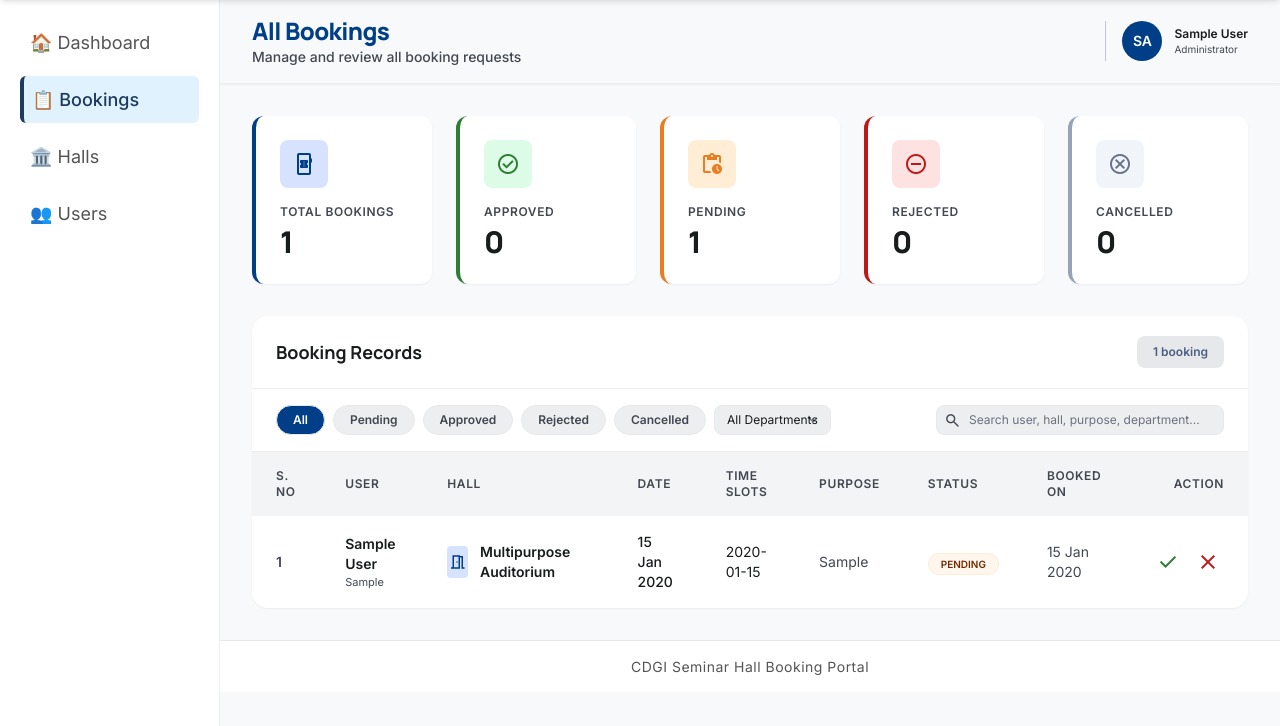
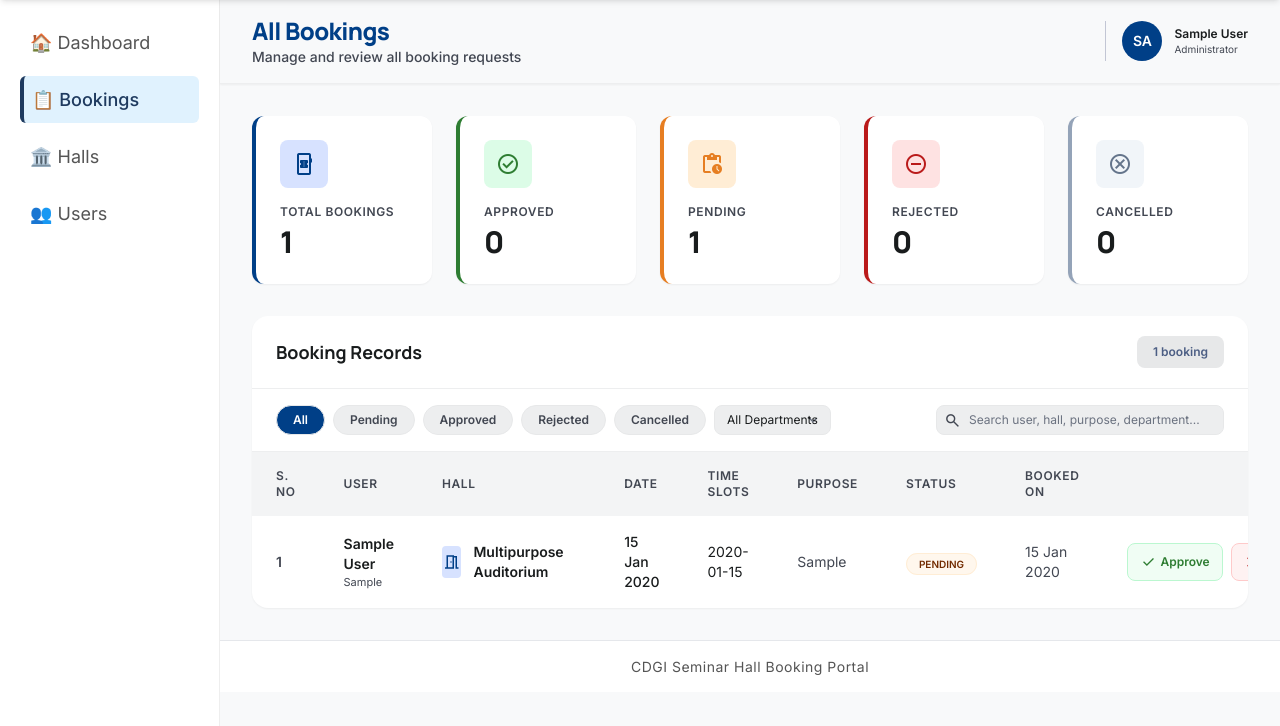
Before and after one commit to Yogeshgurjar25/Seminar-hall-booking-, a Flask app: page /admin_bookings in a window 1280 px wide. Shown: the part 75-801 px from the top of the page. Run offline with Flask 3, Linux system fonts and the light colour scheme; the visitor is signed in with stand-in values (Sample User, id 1); data comes from the database, SQL or seed files in the repository; tables that the repository leaves empty hold one stand-in row (values such as "Sample post"); some libraries are stand-ins or nearby versions.

Commit message:
update approve reject icon

```diff
--- a/templates/admin_bookings.html
+++ b/templates/admin_bookings.html
@@ -310,15 +310,15 @@
                               onsubmit="return confirm('Approve this booking request?')">
                           <input type="hidden" name="remark" value="">
                           <button type="submit"
-                            class="w-8 h-8 rounded-full flex items-center justify-center text-[#2e7d32] hover:bg-green-50 transition-colors"
+                            class="flex items-center gap-1 px-3 py-1.5 rounded-lg bg-green-50 text-[#2e7d32] hover:bg-green-100 transition-colors text-xs font-bold border border-green-200"
                             title="Approve">
-                            <span class="material-symbols-outlined">check</span>
+                            <span class="material-symbols-outlined text-base">check</span> Approve
                           </button>
                         </form>
                         <button type="button" onclick="openReject({{ b.id }})"
-                          class="w-8 h-8 rounded-full flex items-center justify-center text-error hover:bg-red-50 transition-colors"
+                          class="flex items-center gap-1 px-3 py-1.5 rounded-lg bg-red-50 text-error hover:bg-red-100 transition-colors text-xs font-bold border border-red-200"
                           title="Reject">
-                          <span class="material-symbols-outlined">close</span>
+                          <span class="material-symbols-outlined text-base">close</span> Reject
                         </button>
                       </div>
                     {% else %}
```
